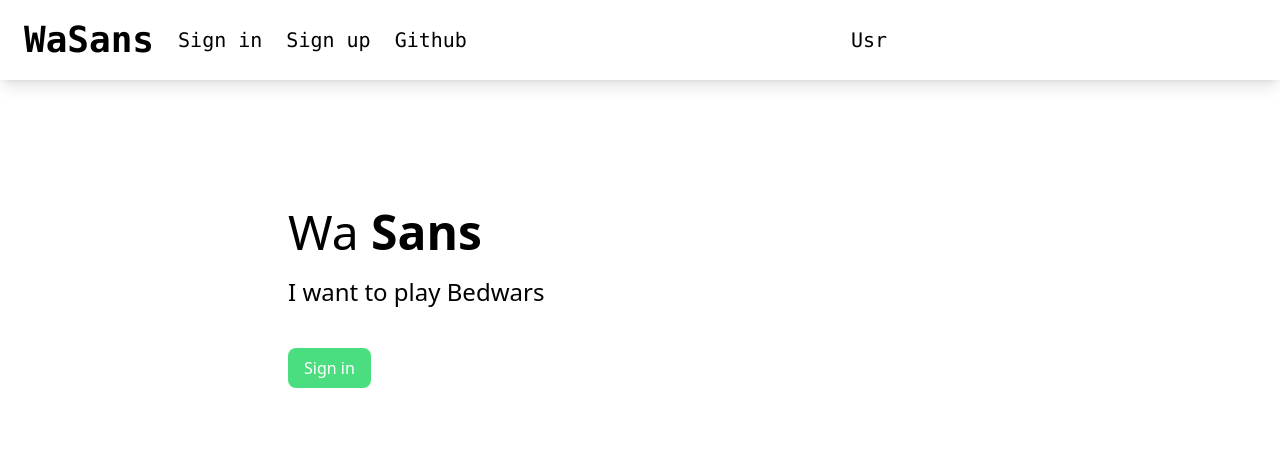
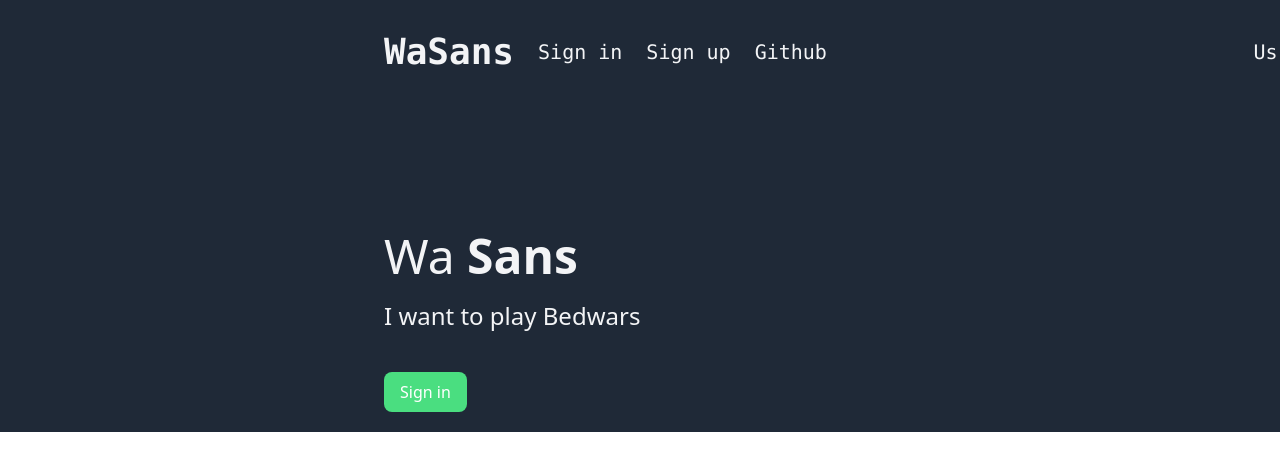
Before and after one commit to DYA-Code/SansLog, a Vue app: page / in a window 1280 px wide. Shown: the top 470 px of the page. Built offline with nearby package versions, Linux system fonts and the light colour scheme.

Commit message:
making dark theme

```diff
--- a/src/App.vue
+++ b/src/App.vue
@@ -5,7 +5,7 @@
 </script>
 
 <template>
-  <div>
+  <div class="bg-gray-800 text-gray-100">
     <router-view />
   </div>
 </template>
--- a/src/components/Nav.vue
+++ b/src/components/Nav.vue
@@ -6,10 +6,13 @@
 </script>
 
 <template>
-    <div class="flex shadow-lg h-20 font-mono items-center">
-        <div class="ml-6 mr-6">
+    <div class="flex py-8 font-mono items-center bg-gray-800">  <!-- shadow-lg -->
+        <div class="relative left-96 mr-6">
           <a class="text-white-500 text-4xl font-bold" href="/">WaSans</a>
         </div>
+
+        <div class="flex relative left-96">
+
             <div class="mr-6">
                 <a class="font-medium text-xl" href="/login">Sign in</a>
             </div>
@@ -19,7 +22,9 @@
             <div class="mr-96">
                 <a class="font-medium text-xl" href="https://github.com/dya-code">Github</a>
             </div>
-        <div class="mr-6">
+        </div>
+
+        <div class="relative left-1/3">
             <a class="font-medium text-xl">{{ usrOnLogin }}</a>
         </div>
     </div>
--- a/src/views/Home.vue
+++ b/src/views/Home.vue
@@ -20,11 +20,11 @@
     <Nav />
 
     <div class="Menu">
-        <div class="title text-5xl ml-72 mt-32 my-5">
+        <div class="title text-5xl ml-96 mt-32 my-5">
             <span class="font-medium">Wa</span> <span class="font-semibold">Sans</span>
         </div>
-        <div class="sub-title text-2xl font-medium ml-72 my-5">I want to play Bedwars</div>
-        <button class="loginBtn px-4 py-2 ml-72 my-5 bg-green-400 hover:bg-green-500 rounded-lg text-white" v-on:click="onClick()">Sign in</button>
+        <div class="sub-title text-2xl font-medium ml-96 my-5">I want to play Bedwars</div>
+        <button class="loginBtn px-4 py-2 ml-96 my-5 bg-green-400 hover:bg-green-500 rounded-lg text-white" v-on:click="onClick()">Sign in</button>
     </div>
 </template>
 
```
Lines whose indentation alone changed are shown as unchanged.
